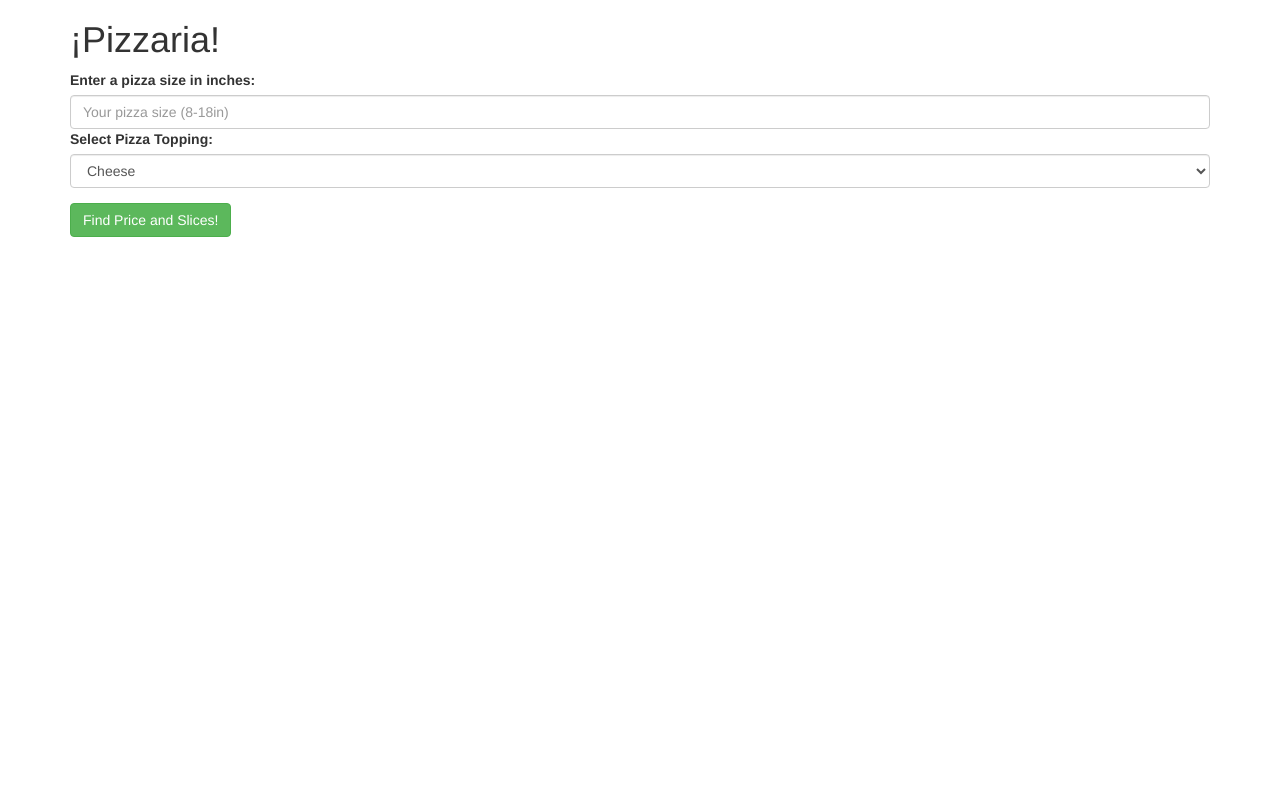
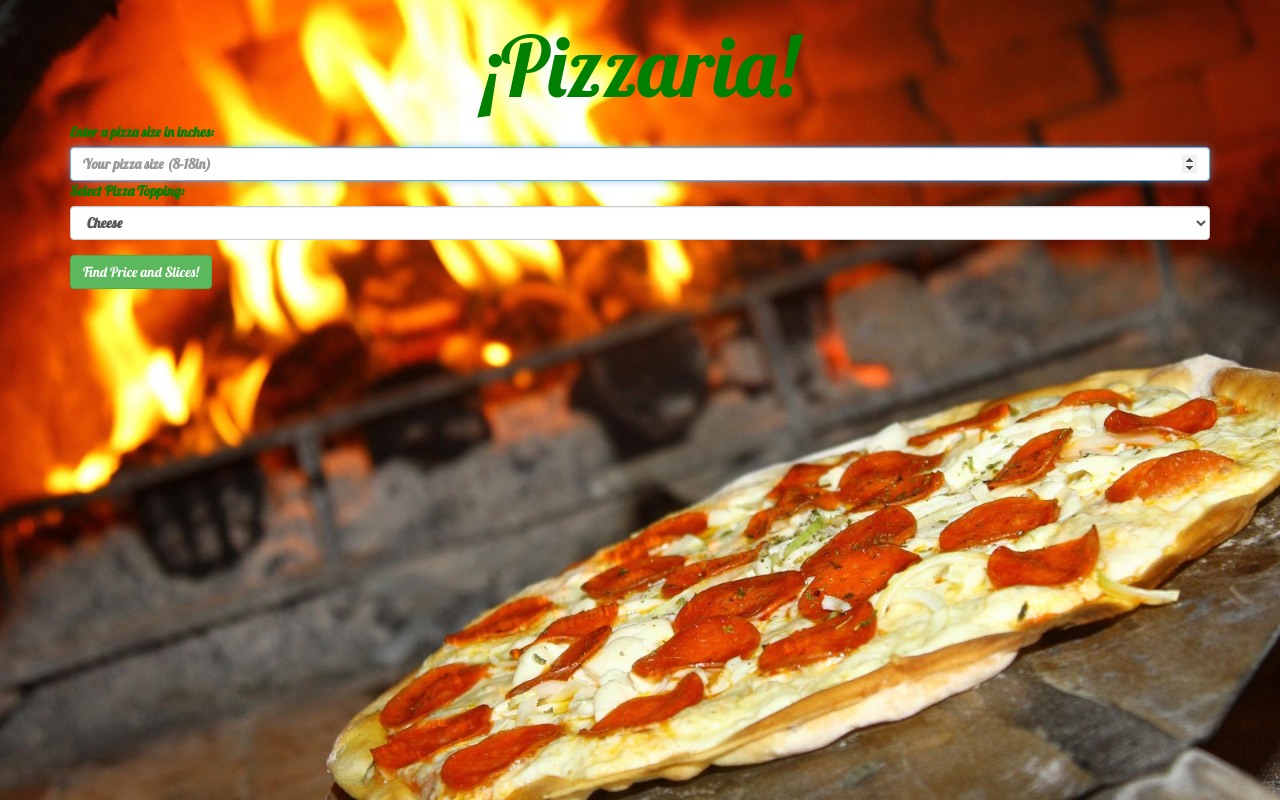
Before and after one commit to alexkaufman06/pizza, a plain HTML site: page index.html in a window 1280 px wide. Drawn offline with nearby package versions, Linux system fonts and the light colour scheme.

Commit message:
Add css styles

```diff
--- a/css/styles.css
+++ b/css/styles.css
@@ -1,3 +1,18 @@
+body {
+  background-image: url(../css/bg.jpg);
+  background-size: cover;
+  background-repeat: no-repeat;
+  background-attachment: fixed;
+  font-family: 'Lobster', cursive;
+  color: green;
+  font-weight: bold;
+}
+
+h1 {
+  text-align: center;
+  font-size: 6em;
+}
+
 #price-slices {
   display: none;
 }
--- a/index.html
+++ b/index.html
@@ -2,6 +2,7 @@
 <html>
   <head>
     <meta charset="utf-8">
+    <link href='http://fonts.googleapis.com/css?family=Lobster' rel='stylesheet' type='text/css'>
     <link rel='stylesheet' href='https://maxcdn.bootstrapcdn.com/bootstrap/3.2.0/css/bootstrap.min.css'>
     <link href="css/styles.css" rel="stylesheet" type="text/css">
     <script src="js/jquery-1.11.2.js"></script>
@@ -15,7 +16,7 @@
       <form id="pizza-order">
         <div class="form-group">
           <label for="pizza-size">Enter a pizza size in inches:</label>
-          <input id="pizza-size" class="form-control" placeholder="Your pizza size (8-18in)" type="number" min="8" max="18">
+          <input id="pizza-size" class="form-control" placeholder="Your pizza size (8-18in)" type="number" min="8" max="18" autofocus required>
           <label for="pizza-topping">Select Pizza Topping:</label>
           <select id="pizza-topping" class="form-control">
             <option value="cheese">Cheese</option>
```
Also changed, not shown: css/bg.JPG (added).
